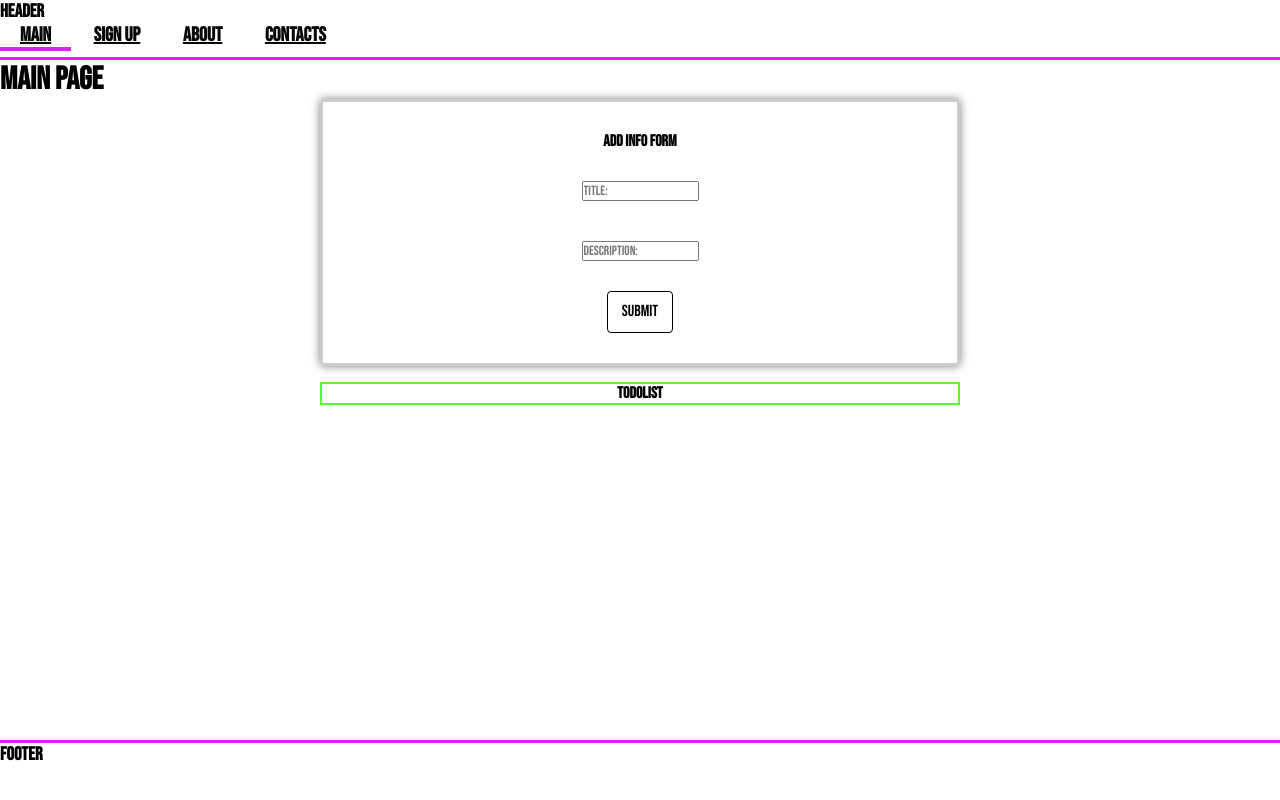
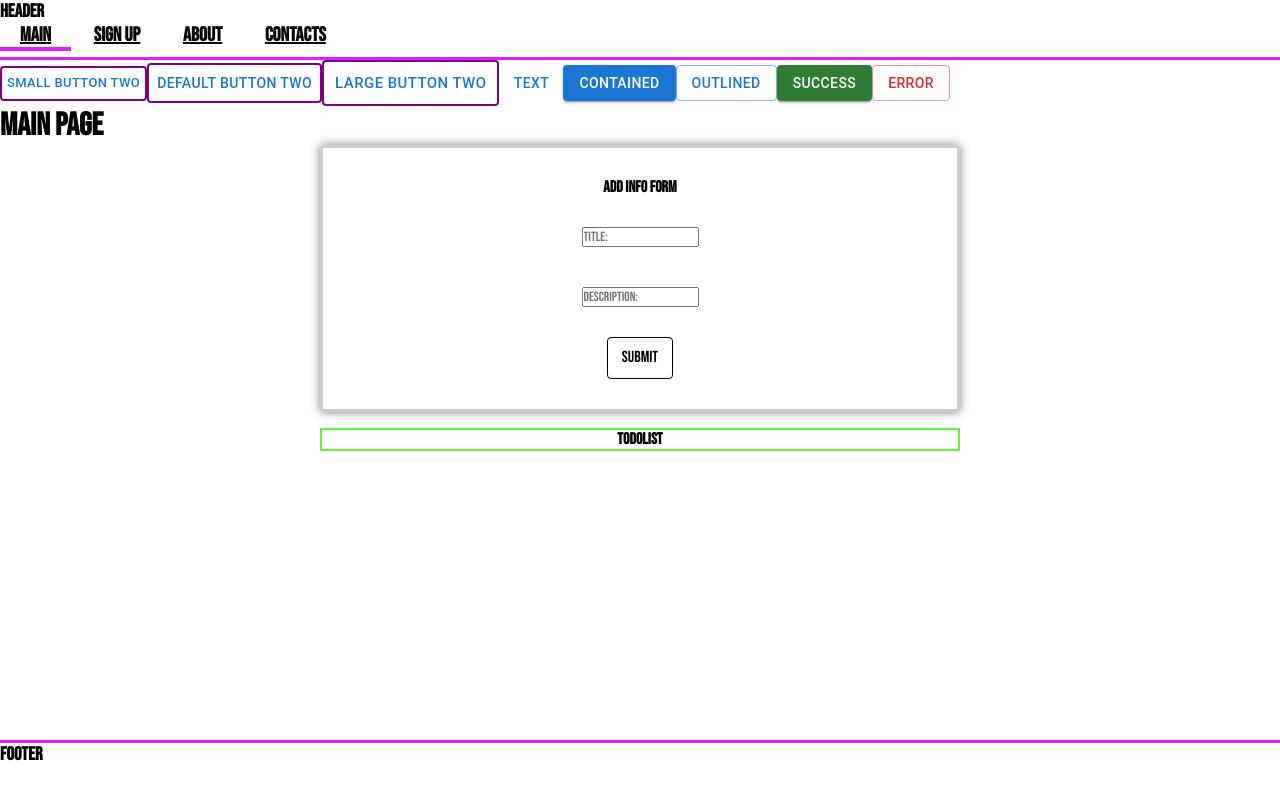
Before and after one commit to developer023/wd08-react-01, a React (Create React App) app: page / in a window 1280 px wide. Built offline with nearby package versions, Linux system fonts and the light colour scheme.

Commit message:
added: styled-components & materialUI

```diff
--- a/package.json
+++ b/package.json
@@ -3,7 +3,10 @@
   "version": "0.1.0",
   "private": true,
   "dependencies": {
+    "@emotion/react": "^11.11.0",
+    "@emotion/styled": "^11.11.0",
     "@hookform/resolvers": "^3.1.0",
+    "@mui/material": "^5.13.2",
     "@testing-library/jest-dom": "^5.16.5",
     "@testing-library/react": "^13.4.0",
     "@testing-library/user-event": "^13.5.0",
@@ -14,6 +17,7 @@
     "react-hook-form": "^7.43.9",
     "react-router-dom": "^6.11.1",
     "react-scripts": "5.0.1",
+    "styled-components": "^6.0.0-rc.2",
     "web-vitals": "^2.1.4",
     "yup": "^1.1.1"
   },
--- /dev/null
+++ b/src/components/ButtonTwo/ButtonTwo.jsx
@@ -0,0 +1,9 @@
+import { ButtonTwoStyled } from "./ButtonTwoStyle";
+
+export const ButtonTwo = ({ type, children, onClick, size }) => {
+  return (
+    <ButtonTwoStyled type={type} onClick={onClick} size={size}>
+      {children}
+    </ButtonTwoStyled>
+  );
+};
--- /dev/null
+++ b/src/components/ButtonTwo/ButtonTwoStyle.js
@@ -0,0 +1,22 @@
+import { styled } from "styled-components";
+import Button from "@mui/material/Button";
+
+// export const ButtonTwoStyled = styled.button`
+export const ButtonTwoStyled = styled(Button)`
+  padding: ${({ size }) =>
+    size === "small"
+      ? "0.5rem 1rem"
+      : size === "large"
+      ? "3rem 4rem"
+      : "1rem 2rem"};
+  border: 2px solid purple !important;
+  border-radius: 5px;
+  background-color: white;
+  font-size: 1.5rem;
+  cursor: pointer;
+
+  &:hover {
+    background-color: purple;
+    color: white;
+  }
+`;
--- /dev/null
+++ b/src/globalStyles.js
@@ -0,0 +1,10 @@
+import { createGlobalStyle } from "styled-components";
+
+export const GlobalStyle = createGlobalStyle`
+* {
+  box-sizing: border-box;
+  margin: 0;
+  padding: 0;
+  font-family: "Bebas Neue", sans-serif;
+}
+`;
--- a/src/index.css
+++ /dev/null
@@ -1,11 +0,0 @@
-* {
-  box-sizing: border-box;
-  margin: 0;
-  padding: 0;
-  font-family: "Bebas Neue", sans-serif;
-}
-
-code {
-  font-family: source-code-pro, Menlo, Monaco, Consolas, "Courier New",
-    monospace;
-}
--- a/src/index.js
+++ b/src/index.js
@@ -1,12 +1,13 @@
 import React from "react";
 import ReactDOM from "react-dom/client";
-import "./index.css";
+import { GlobalStyle } from "./globalStyles";
 import App from "./App";
 import reportWebVitals from "./reportWebVitals";
 
 const root = ReactDOM.createRoot(document.getElementById("root"));
 root.render(
   <React.StrictMode>
+    <GlobalStyle />
     <App />
   </React.StrictMode>
 );
--- a/src/pages/Main/Main.jsx
+++ b/src/pages/Main/Main.jsx
@@ -2,8 +2,10 @@ import { useContext, useState, useEffect } from "react";
 import { AddInfoForm } from "../../containers/AddInfoForm/AddInfoForm";
 import { TodoList } from "../../containers/TodoList/TodoList";
 import { ModalWindow } from "../../containers/ModalWindow/ModalWindow";
+import { ButtonTwo } from "../../components/ButtonTwo/ButtonTwo";
+import { UserContext } from "../../context/user/userContext";
 
-import { UserContext } from "../../context/user/userContext";
+import Button from "@mui/material/Button";
 
 export const Main = () => {
   const user = useContext(UserContext);
@@ -58,6 +60,21 @@ export const Main = () => {
 
   return (
     <>
+      <ButtonTwo size="small">small Button Two</ButtonTwo>
+      <ButtonTwo size="default">default Button Two</ButtonTwo>
+      <ButtonTwo size="large">large Button Two</ButtonTwo>
+
+      <Button variant="text">Text</Button>
+      <Button variant="contained">Contained</Button>
+      <Button variant="outlined">Outlined</Button>
+
+      <Button variant="contained" color="success">
+        Success
+      </Button>
+      <Button variant="outlined" color="error">
+        Error
+      </Button>
+
       <h1>Main Page</h1>
       <AddInfoForm
         title={title}
```
Also changed, not shown: 1 other file (tests, documents, lock files or other folders).
